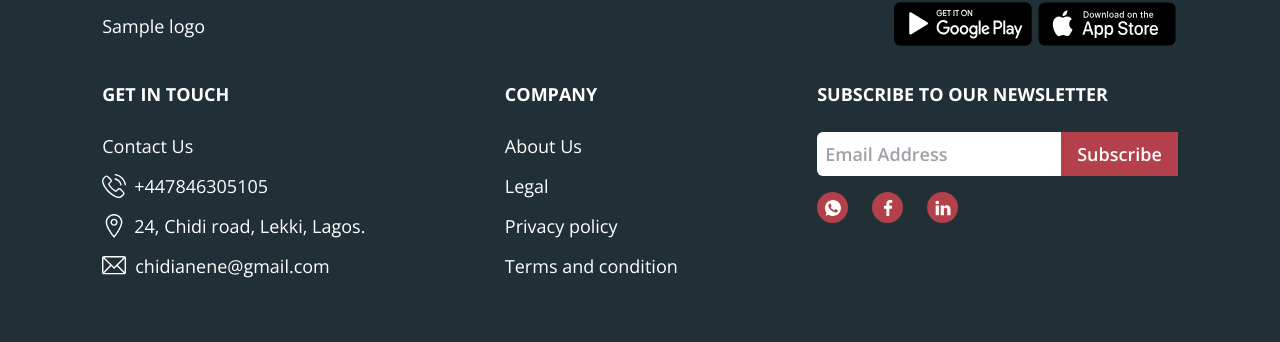
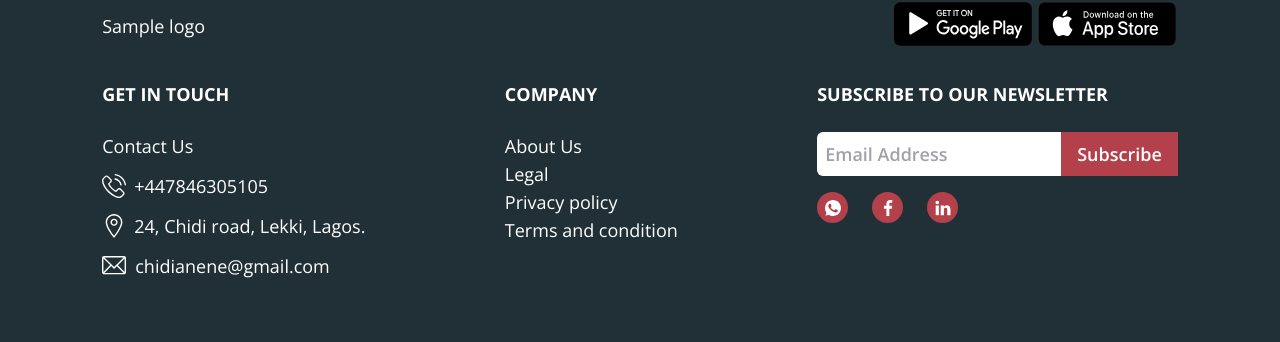
Before and after one commit to Dynamics567/Uplandshunt-Frontend, a React (Create React App) app: page / in a window 1280 px wide. Shown: the part 5002-5344 px from the top of the page. Built offline with nearby package versions, Linux system fonts and the light colour scheme.

Commit message:
added footer links

```diff
--- a/src/data/FooterItems.jsx
+++ b/src/data/FooterItems.jsx
@@ -31,14 +31,17 @@ export const company = [
   {
     id: "1",
     item: "About Us",
+    path: "/about",
   },
   {
     id: "2",
     item: "Legal",
+    path: "/legal/news",
   },
   {
     id: "1",
     item: "Privacy policy",
+    path: "/privacypolicy",
   },
   {
     id: "1",
--- a/src/organisms/Footer.jsx
+++ b/src/organisms/Footer.jsx
@@ -4,6 +4,7 @@ import { SectionWrapper } from "../Layout";
 import whatsappFooter from "../assets/whatsappFooter.svg";
 import linkedin from "../assets/linkedin.svg";
 import facebook from "../assets/facebook.svg";
+import { Link } from "react-router-dom";
 
 const Footer = () => {
   return (
@@ -27,11 +28,11 @@ const Footer = () => {
           </section>
           <div className="">
             <p className="font-bold text-lg pb-6 uppercase">Company</p>
-            {company.map(({ item, id }) => {
+            {company.map(({ item, id, path }) => {
               return (
-                <div className="mb-3" key={id}>
+                <Link to={path} className="mb-3" key={id}>
                   <p className="font-normal text-lg">{item}</p>
-                </div>
+                </Link>
               );
             })}
           </div>
```
